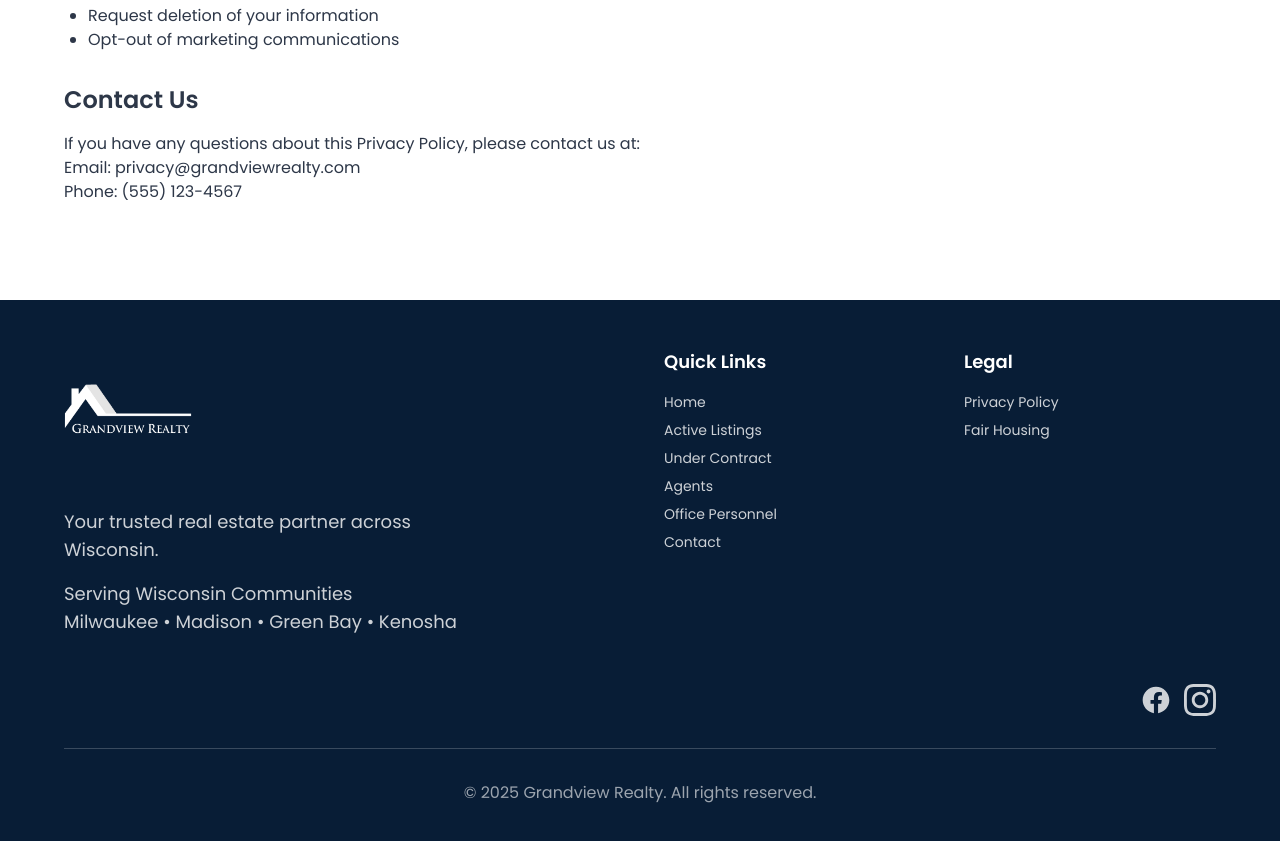
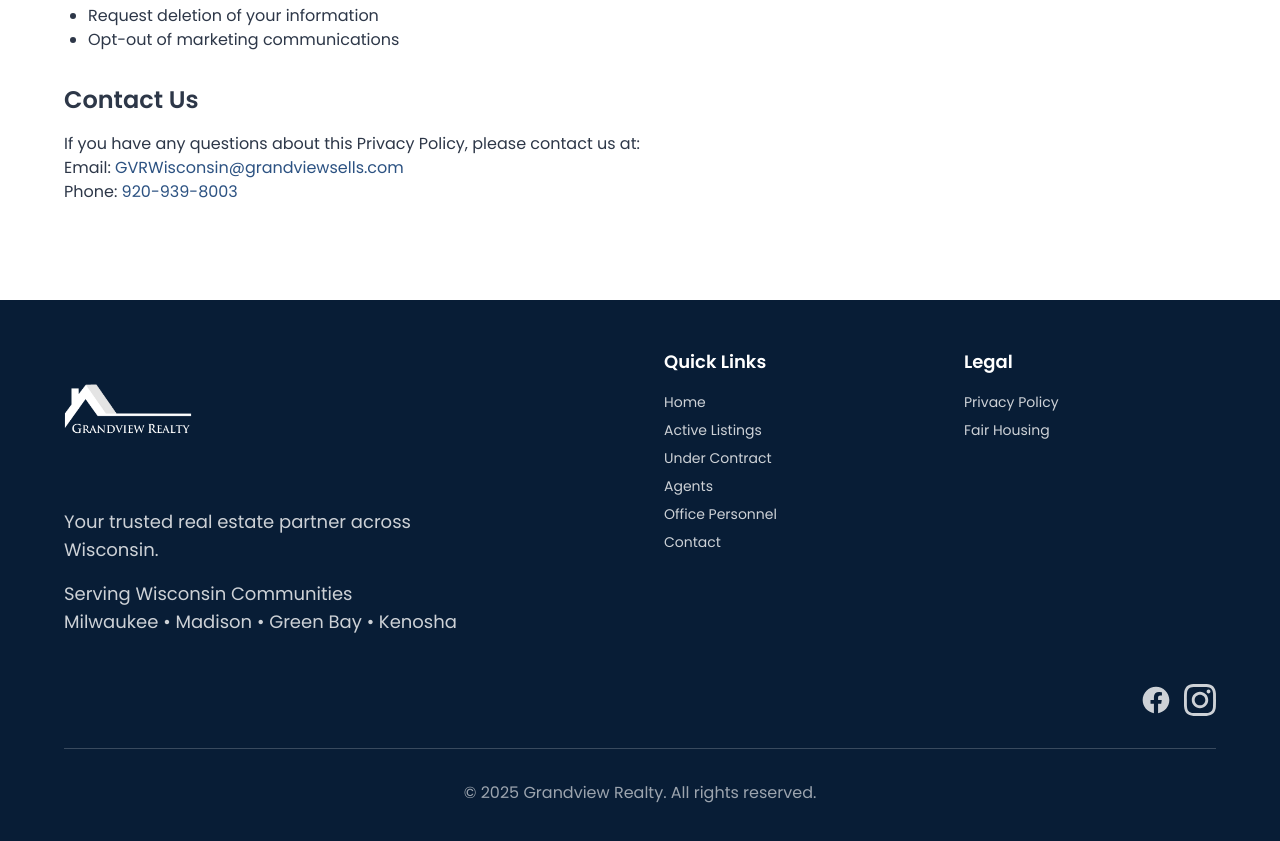
Before and after one commit to Jhamm17/grandview-realty-wisconsin, a Next.js app: page /about/legal/privacy in a window 1280 px wide. Shown: the part 984-1825 px from the top of the page. Built offline with nearby package versions, Linux system fonts and the light colour scheme.

Commit message:
Update privacy policy page with Wisconsin contact information

```diff
--- a/src/app/about/legal/privacy/page.tsx
+++ b/src/app/about/legal/privacy/page.tsx
@@ -54,9 +54,9 @@ export default async function PrivacyPolicy() {
           <p>
             If you have any questions about this Privacy Policy, please contact us at:
             <br />
-            Email: privacy@grandviewrealty.com
+            Email: <a href="mailto:GVRWisconsin@grandviewsells.com" className="text-primary hover:underline">GVRWisconsin@grandviewsells.com</a>
             <br />
-            Phone: (555) 123-4567
+            Phone: <a href="tel:920-939-8003" className="text-primary hover:underline">920-939-8003</a>
           </p>
         </section>
       </div>
```
